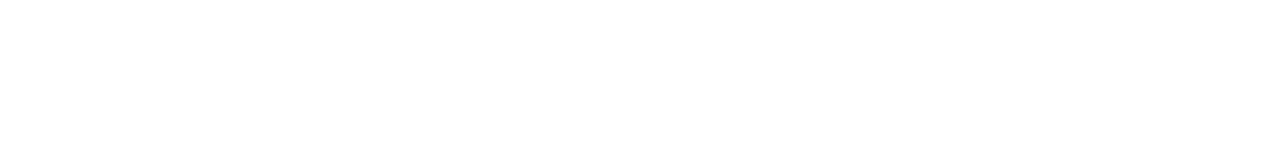
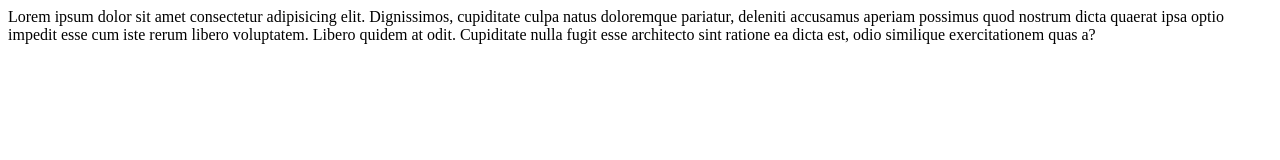
Before and after one commit to mdtazrulislam/new_project, a plain HTML site: page about.html in a window 1280 px wide. Drawn offline with Linux system fonts and the light colour scheme.

Commit message:
div and span tag added

```diff
--- a/about.html
+++ b/about.html
@@ -4,9 +4,11 @@
     <meta charset="UTF-8">
     <meta http-equiv="X-UA-Compatible" content="IE=edge">
     <meta name="viewport" content="width=device-width, initial-scale=1.0">
-    <title>About Page</title>
+    <title>git</title>
 </head>
 <body>
-
+    <div>
+        <span>Lorem ipsum dolor sit amet consectetur adipisicing elit. Dignissimos, cupiditate culpa natus doloremque pariatur, deleniti accusamus aperiam possimus quod nostrum dicta quaerat ipsa optio impedit esse cum iste rerum libero voluptatem. Libero quidem at odit. Cupiditate nulla fugit esse architecto sint ratione ea dicta est, odio similique exercitationem quas a?</span>
+    </div>
 </body>
 </html>
```
Also changed, not shown: index.html (+1 -0 lines).
